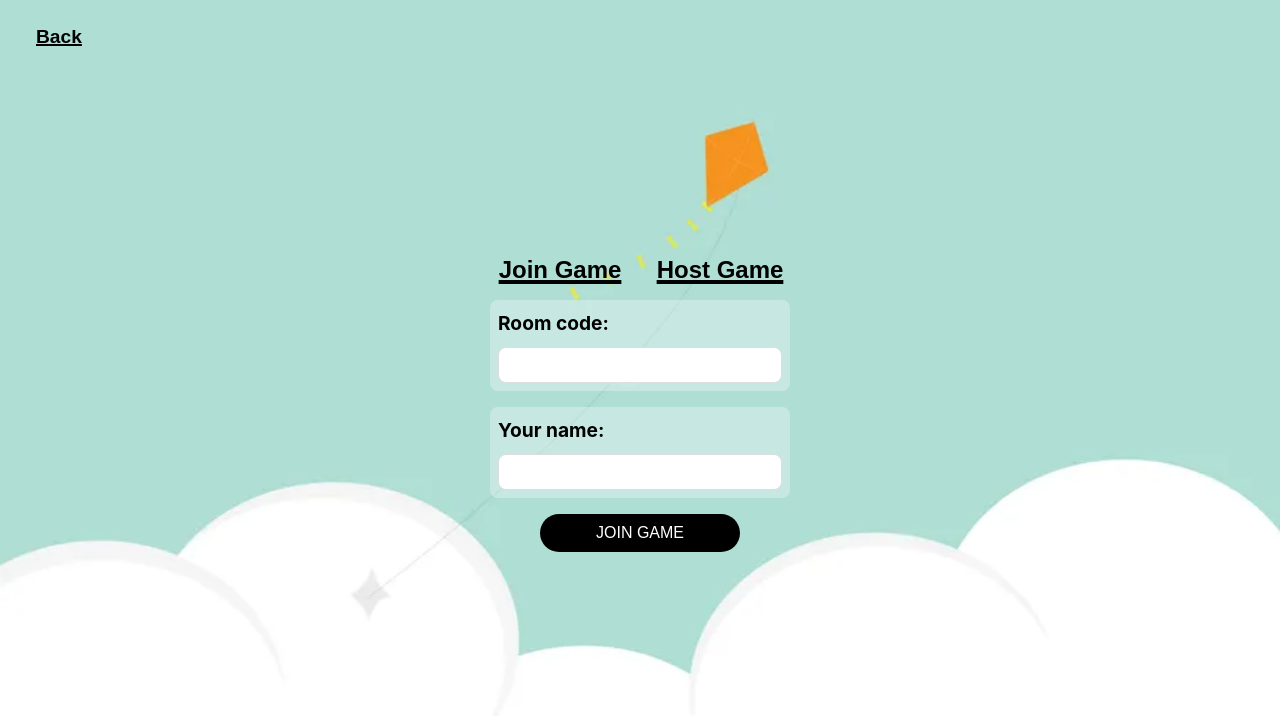
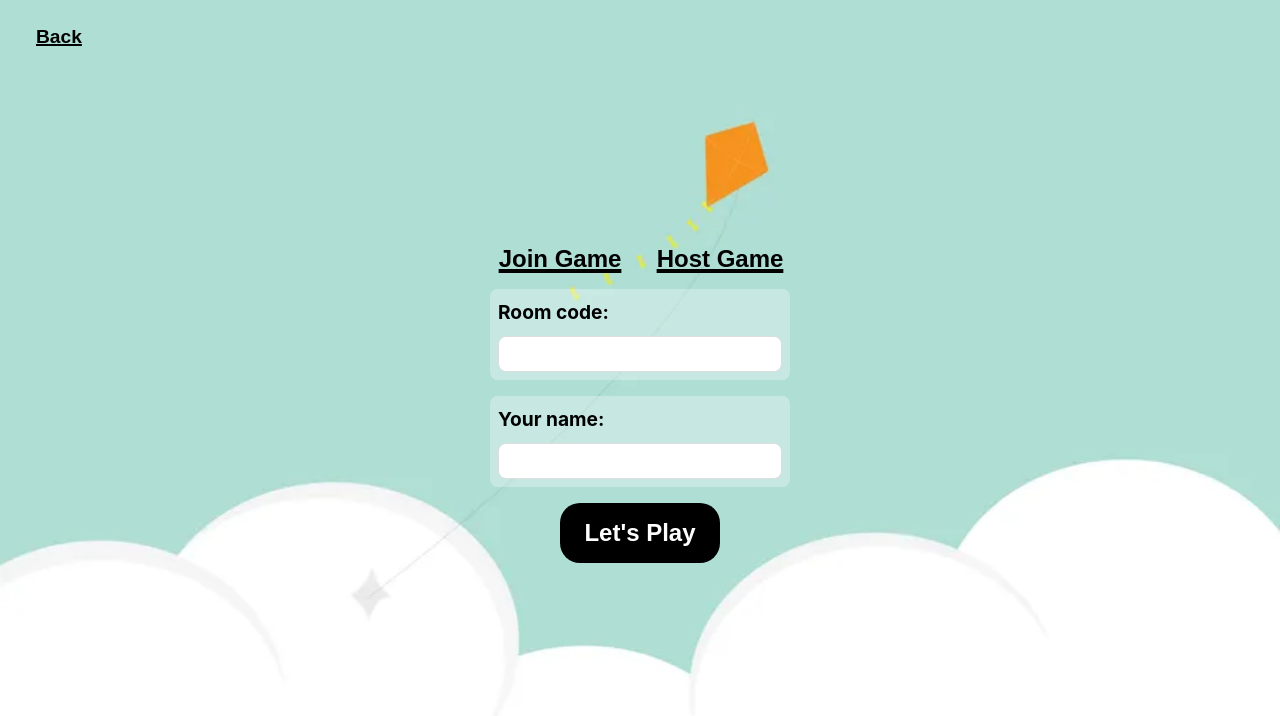
Before and after one commit to jordan-emma/inSyncFrontEnd, a Vue app in the folder app/: page /play in a window 1280 px wide. Shown: the top 716 px of the page. Built offline with nearby package versions, Linux system fonts and the light colour scheme.

Commit message:
Join game and host game toggle field adjustments added

```diff
--- a/app/src/assets/main.css
+++ b/app/src/assets/main.css
@@ -32,15 +32,20 @@ body, html {
 }
 
 .rounded-button {
-  background-color: black;
+  background: black;
+  border: none;
+  padding-bottom: 1rem;
+  padding-top: 1rem;
+  font-size: 1.5rem;
+  font-weight: 600;
   color: white;
-  border: none;
-  border-radius: 1.5625rem;
-  padding: 0.625rem 1.25rem;
-  font-size: 1rem;
+  text-align: center;
   cursor: pointer;
-  transition: background-color 0.3s ease;
-  width: 12.5rem;
+  transition: background-color 0.3s ease, color 0.3s ease;
+  opacity: 1;
+  width: 10rem;
+  outline: none;
+  border-radius: 1.25rem;
 }
 
 .rounded-button:hover {
--- a/app/src/views/PlayView.vue
+++ b/app/src/views/PlayView.vue
@@ -4,10 +4,10 @@
       <button>Back</button>
     </div>
     <div class="underlineButtonContainer">
-      <button class="underlineButton">Join Game</button>
-      <button class="underlineButton">Host Game</button>
+      <button class="underlineButton" @click="toggleJoinGame">Join Game</button>
+      <button class="underlineButton" @click="toggleHostGame">Host Game</button>
     </div>
-      <div class="form-group">
+    <div v-if="showRoomCodeField" class="form-group">
       <label for="roomCode">Room code:</label>
       <input id="roomCode" type="text"/>
     </div>
@@ -16,10 +16,11 @@
       <input id="yourName" type="text"/>
     </div>
     <div class="button-container">
-      <button class="rounded-button">JOIN GAME</button>
+      <button class="rounded-button">Let's Play</button>
     </div>
   </div>
 </template>
+
 
 <style>
 body {
@@ -109,4 +110,23 @@ body {
   background-color: black;
   color: white;
 }
+
 </style>
+
+<script>
+export default {
+  data() {
+    return {
+      showRoomCodeField: true
+    }
+  },
+  methods: {
+    toggleHostGame() {
+      this.showRoomCodeField = false;
+    },
+    toggleJoinGame() {
+      this.showRoomCodeField = true;
+    }
+  }
+}
+</script>
```
Lines whose indentation alone changed are shown as unchanged.
